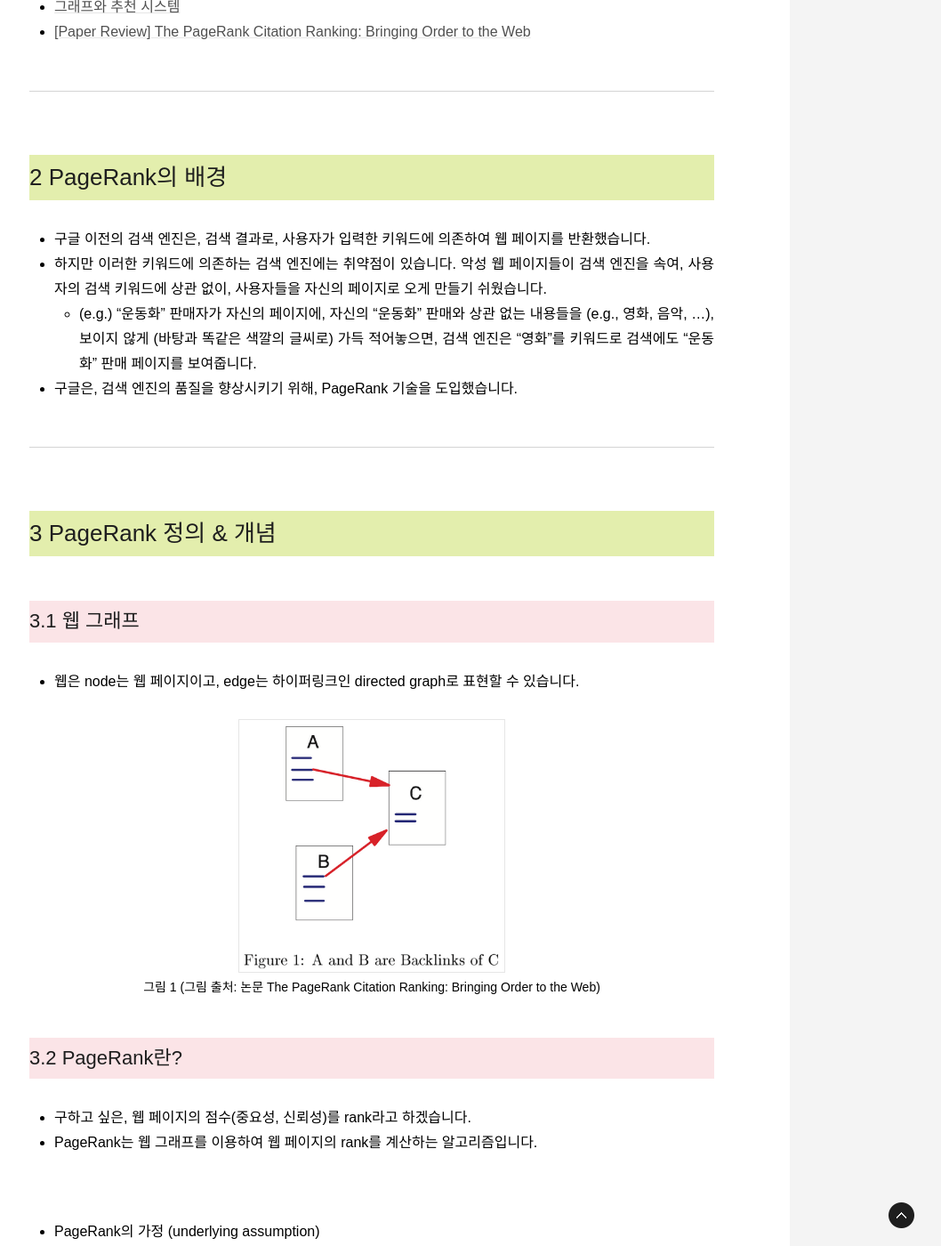
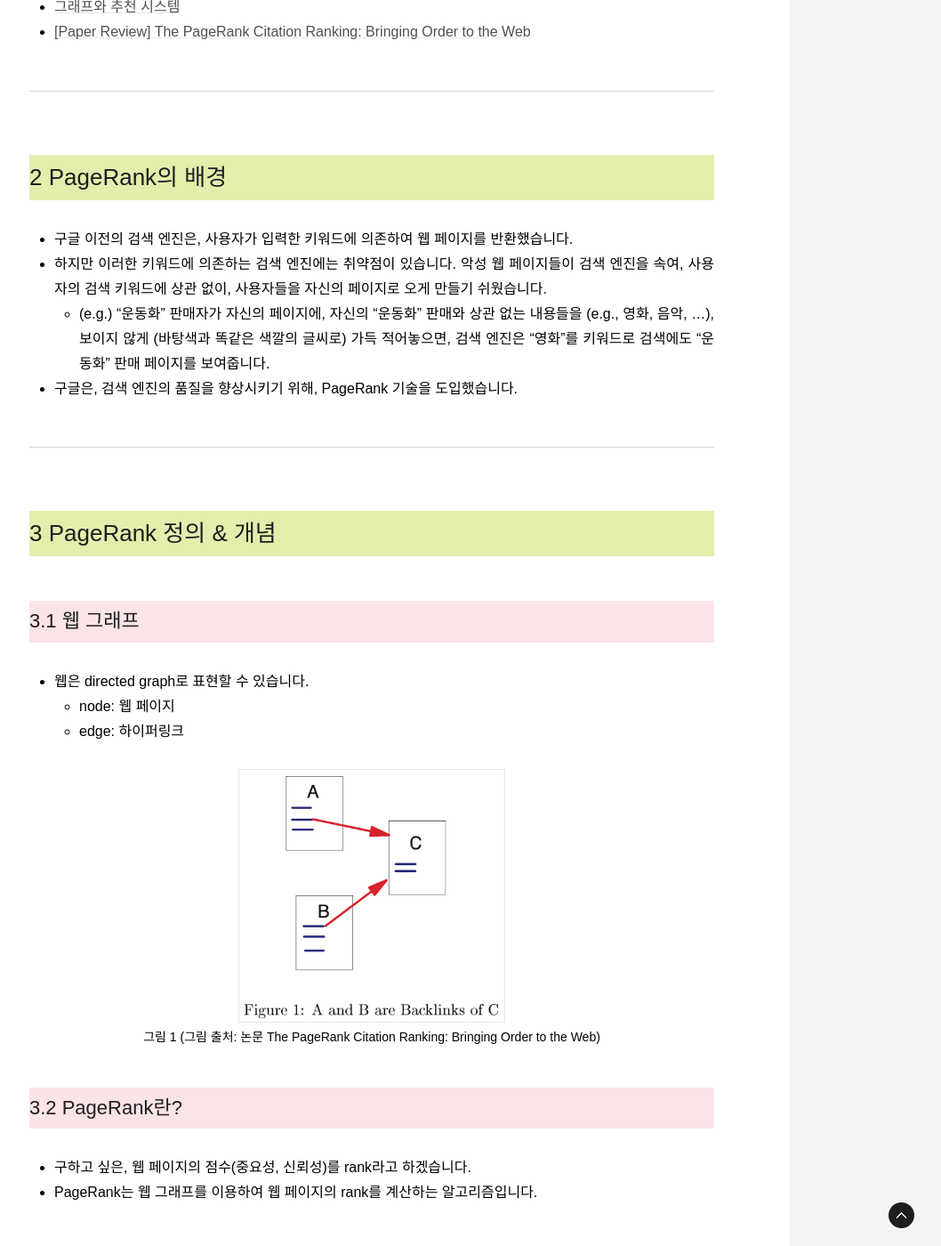
Before and after one commit to Pseudo-Lab/graph, a Jekyll site: the page built from _posts/2022-03-25-The-PageRank-Citation-Ranking-Bringing-Order-to-the-Web.md, in a window 1280 px wide and 1400 px high, scrolled down 1669 px. Shown: the whole window at 89% size, without its empty margins (222-1280 px from the left). Built offline with Jekyll 4.4.1, drawn with Linux system fonts in a browser that asks for light colours; some web fonts are replaced; formulas are drawn with MathJax 3; comment, search, counter and statistics services are not loaded; some of the changed text lies outside the part shown.

Commit message:
Update post

```diff
--- a/_posts/2022-03-25-The-PageRank-Citation-Ranking-Bringing-Order-to-the-Web.md
+++ b/_posts/2022-03-25-The-PageRank-Citation-Ranking-Bringing-Order-to-the-Web.md
@@ -52,9 +52,9 @@ date: 2022-03-25 13:03
 
 # 2 PageRank의 배경
 
-- 구글 이전의 검색 엔진은, 검색 결과로, 사용자가 입력한 키워드에 의존하여 웹 페이지를 반환했습니다.
+- 구글 이전의 검색 엔진은, 사용자가 입력한 키워드에 의존하여 웹 페이지를 반환했습니다.
 - 하지만 이러한 키워드에 의존하는 검색 엔진에는 취약점이 있습니다. 악성 웹 페이지들이 검색 엔진을 속여, 사용자의 검색 키워드에 상관 없이, 사용자들을 자신의 페이지로 오게 만들기 쉬웠습니다.
-    - (e.g.) “운동화" 판매자가 자신의 페이지에, 자신의 “운동화" 판매와 상관 없는 내용들을 (e.g., 영화, 음악, ...), 보이지 않게 (바탕과 똑같은 색깔의 글씨로) 가득 적어놓으면, 검색 엔진은 “영화"를 키워드로 검색에도 “운동화" 판매 페이지를 보여줍니다.
+    - (e.g.) “운동화" 판매자가 자신의 페이지에, 자신의 “운동화" 판매와 상관 없는 내용들을 (e.g., 영화, 음악, ...), 보이지 않게 (바탕색과 똑같은 색깔의 글씨로) 가득 적어놓으면, 검색 엔진은 “영화"를 키워드로 검색에도 “운동화" 판매 페이지를 보여줍니다.
 - 구글은, 검색 엔진의 품질을 향상시키기 위해, **PageRank** 기술을 도입했습니다.
 
 ---
@@ -63,7 +63,9 @@ date: 2022-03-25 13:03
 
 ## 3.1 웹 그래프
 
-- 웹은 node는 웹 페이지이고, edge는 하이퍼링크인 **directed graph**로 표현할 수 있습니다.
+- 웹은 **directed graph**로 표현할 수 있습니다.
+    - node: 웹 페이지
+    - edge: 하이퍼링크
 
 <img src="/files/posts/The-PageRank-Citation-Ranking-Bringing-Order-to-the-Web/fig_01.png" alt="그림 1 (그림 출처: 논문 The PageRank Citation Ranking: Bringing Order to the Web)" width="300px">
 
@@ -163,7 +165,7 @@ $$
     - $p (t)$의 $i$번째 값 $p_i (t)$은, 웹 서퍼가 $t$ 번째 방문한 웹 페이지가 웹 페이지 $i$일 확률입니다.
 - $p (t)$ 는 웹 페이지에 대한 확률 분포가 됩니다.
 
-ㅤ
+<br>
 
 - $p (t)$로부터 $p (t+1)$을 계산할 수 있습니다.
 
```
Also changed, not shown: other parts of _posts/2022-03-25-The-PageRank-Citation-Ranking-Bringing-Order-to-the-Web.md (+10 -10 lines).
